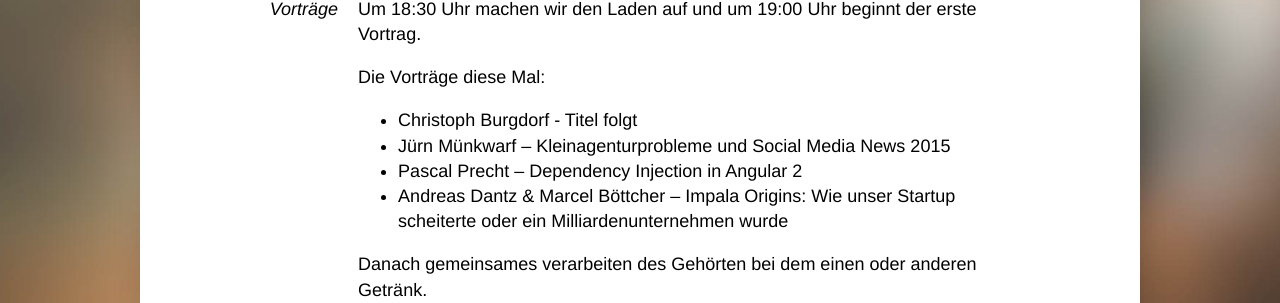
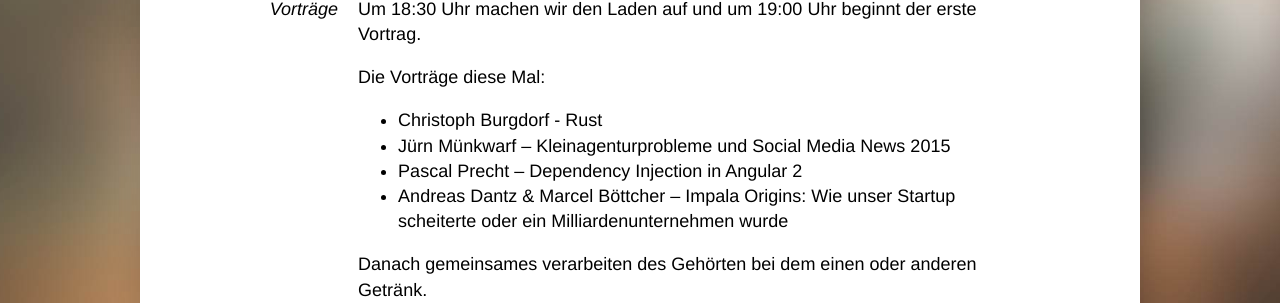
Before and after one commit to dantz/wmhb, a Jekyll site: the page built from _posts/2015-11-16-5.md, in a window 1280 px wide. Shown: the part 445-748 px from the top of the page. Built offline with Jekyll 4.4.1, drawn with Linux system fonts in a browser that asks for light colours; Markdown is read by kramdown in place of the engine named in the settings.

Commit message:
Update 2015-11-16-5.md

```diff
--- a/_posts/2015-11-16-5.md
+++ b/_posts/2015-11-16-5.md
@@ -12,9 +12,9 @@
 
 Die Vorträge diese Mal:
 
-* Christoph Burgdorf - Titel folgt
+* Christoph Burgdorf - Rust
 * Jürn Münkwarf – Kleinagenturprobleme und Social Media News 2015
 * Pascal Precht – Dependency Injection in Angular 2
-* Andreas Dantz & Marcel Böttcher – Impala Origins: Wie unser Startup scheiterte oder ein Milliardenunternehmen wurde
+* Andreas Dantz & Marcel Böttcher – Impala Origins: Wie unser Startup scheiterte oder ein Milliardenunternehmen wurde
 
 Danach gemeinsames verarbeiten des Gehörten bei dem einen oder anderen Getränk.
```
